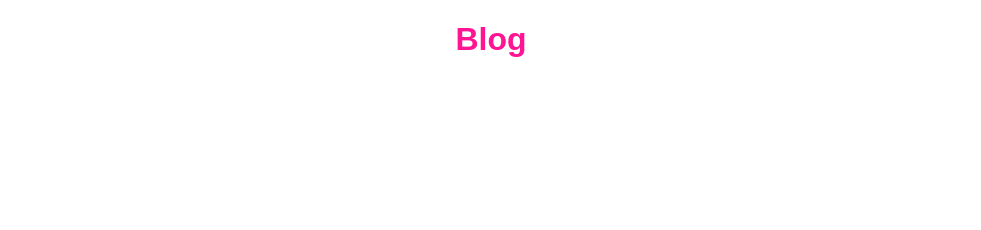
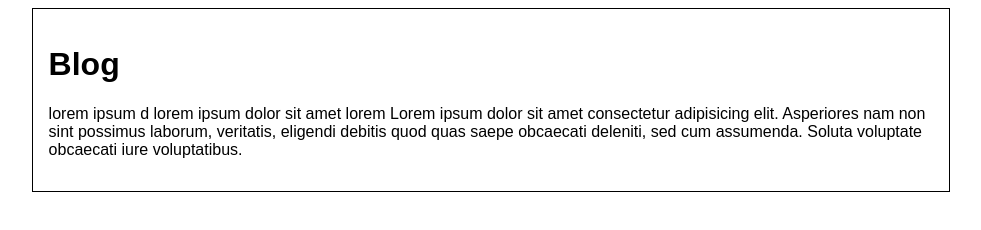
Before and after one commit to lafvg12/blogcourse, a plain HTML site: page index.html in a window 1280 px wide. Shown: the whole page, without its empty margins (149-1130 px from the left). Drawn offline with Linux system fonts and the light colour scheme.

Commit message:
add file initial

```diff
--- a/index.html
+++ b/index.html
@@ -8,6 +8,17 @@
     <title>Document</title>
   </head>
   <body>
-    <h1>Blog</h1>
+    <div class="container">
+      <div class="post">
+        <h1>Blog</h1>
+        <p>
+          lorem ipsum d lorem ipsum dolor sit amet lorem Lorem ipsum dolor sit
+          amet consectetur adipisicing elit. Asperiores nam non sint possimus
+          laborum, veritatis, eligendi debitis quod quas saepe obcaecati
+          deleniti, sed cum assumenda. Soluta voluptate obcaecati iure
+          voluptatibus.
+        </p>
+      </div>
+    </div>
   </body>
 </html>
--- a/style.css
+++ b/style.css
@@ -1,5 +1,13 @@
 body {
-  text-align: center;
+  text-align: left;
   font-family: Arial, Helvetica, sans-serif;
-  color: deeppink;
+  color: black;
 }
+
+.container {
+  width: 70%;
+  padding: 1em;
+  text-align: left;
+  border: 1px solid black;
+  margin: 0 auto;
+}
```
